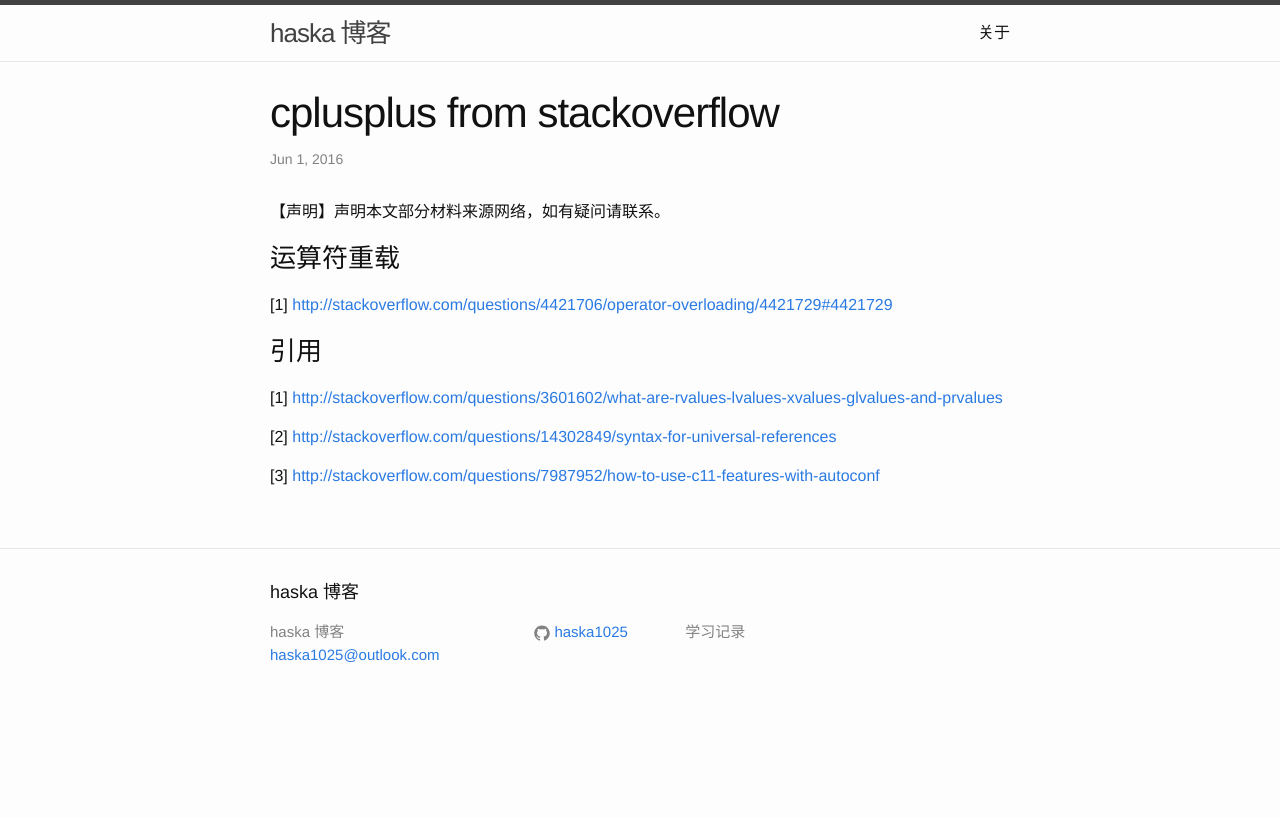
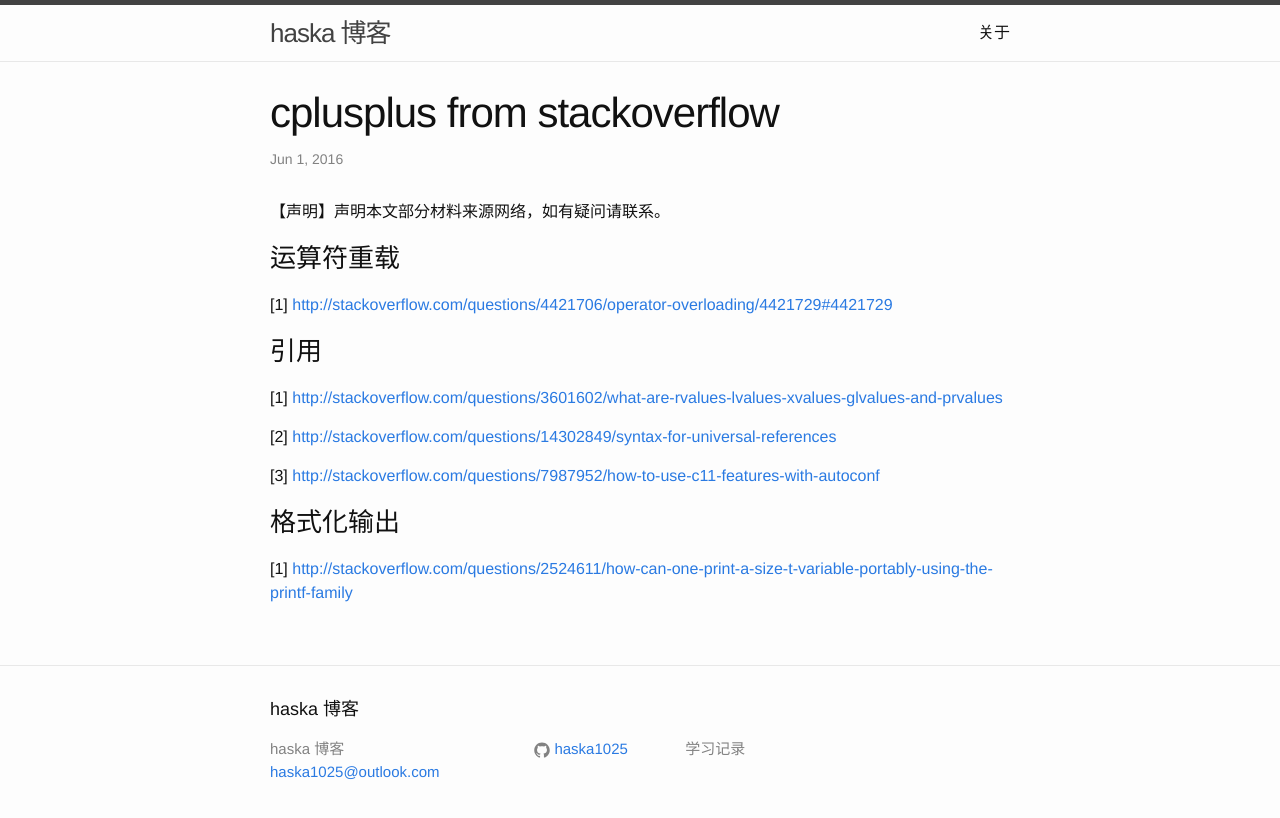
Before and after one commit to haska1025/haska1025.github.io, a Jekyll site: the page built from _posts/2016-06-01-cplusplus from stackoverflow.markdown, in a window 1280 px wide. Shown: the top 818 px of the page. Built offline with Jekyll 4.4.1, drawn with Linux system fonts in a browser that asks for light colours.

Commit message:
Update 2016-06-01-cplusplus from stackoverflow.markdown

```diff
--- a/_posts/2016-06-01-cplusplus from stackoverflow.markdown
+++ b/_posts/2016-06-01-cplusplus from stackoverflow.markdown
@@ -16,3 +16,7 @@ categories: c++
 [2] <http://stackoverflow.com/questions/14302849/syntax-for-universal-references>
 
 [3] <http://stackoverflow.com/questions/7987952/how-to-use-c11-features-with-autoconf>
+
+### 格式化输出
+
+[1] <http://stackoverflow.com/questions/2524611/how-can-one-print-a-size-t-variable-portably-using-the-printf-family>
```
